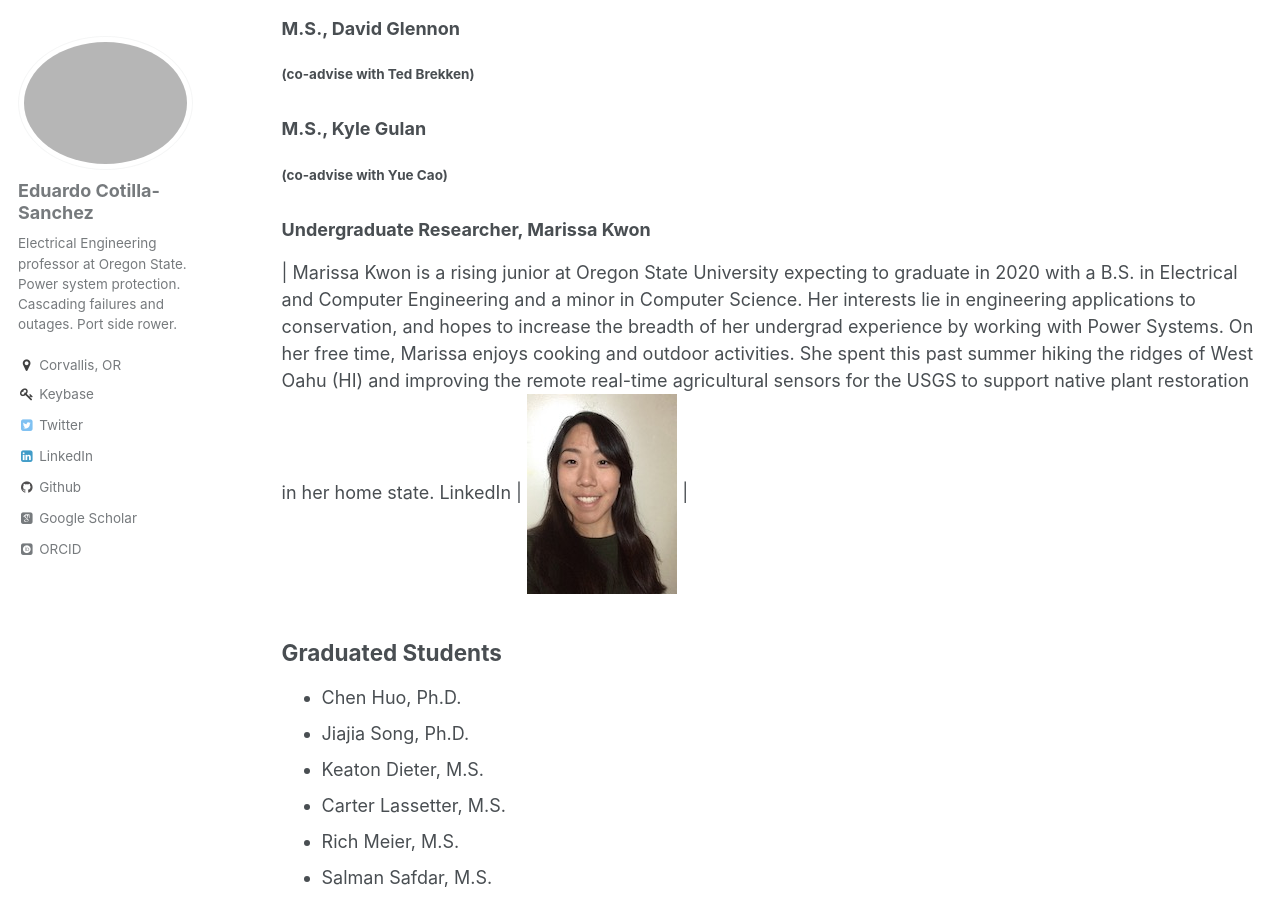
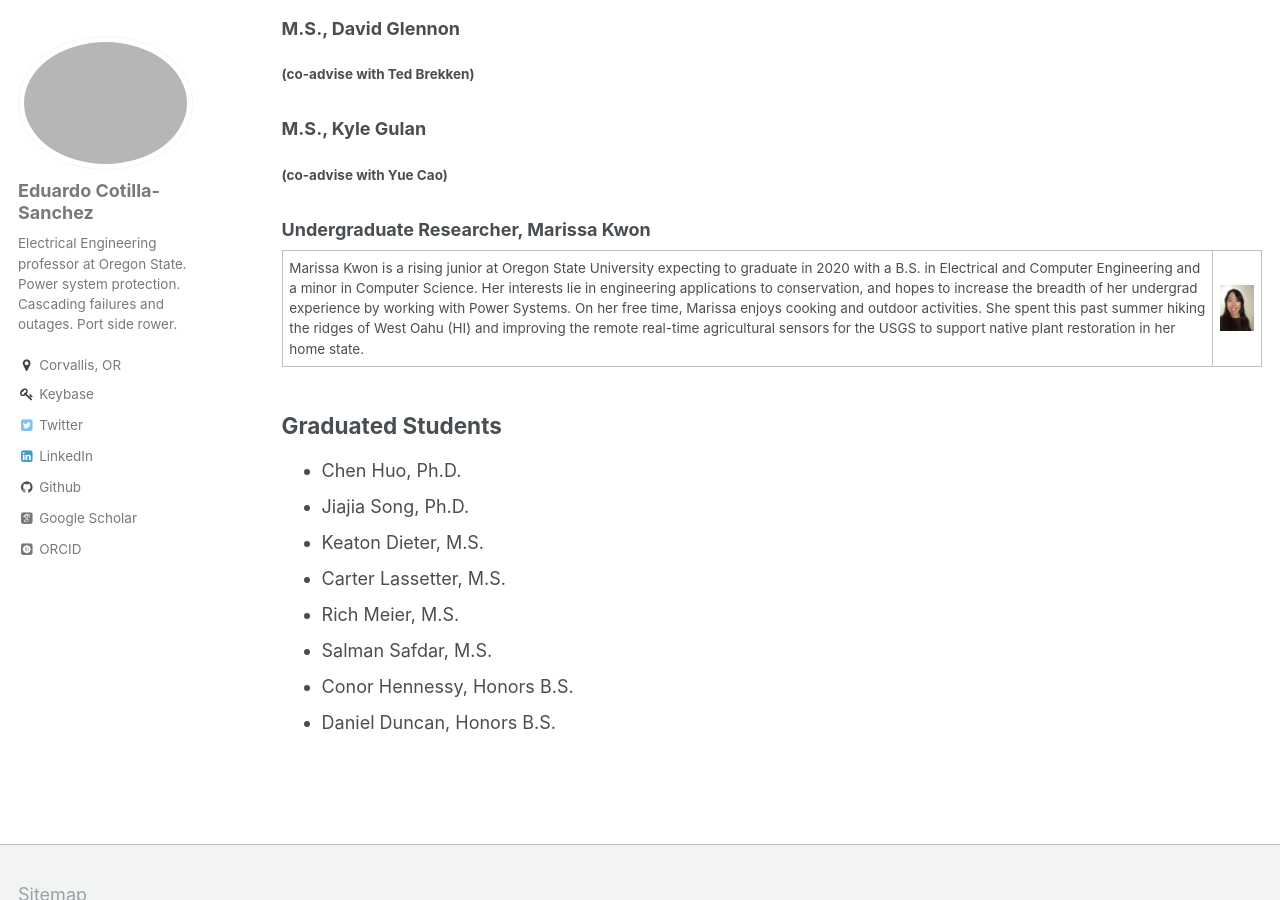
Before and after one commit to ecotillasanchez/ecotillasanchez.github.io, a Jekyll site: the page built from _pages/students.md, in a window 1280 px wide and 900 px high, scrolled down 654 px. Built offline with Jekyll 4.4.1, drawn with Linux system fonts in a browser that asks for light colours; some web fonts are replaced.

Commit message:
Tables por favor.

```diff
--- a/_pages/students.md
+++ b/_pages/students.md
@@ -30,7 +30,8 @@ author_profile: true
 ###### (co-advise with Yue Cao)
 
 ### Undergraduate Researcher, Marissa Kwon
-| Marissa Kwon is a rising junior at Oregon State University expecting to graduate in 2020 with a B.S. in Electrical and Computer Engineering and a minor in Computer Science. Her interests lie in engineering applications to conservation, and hopes to increase the breadth of her undergrad experience by working with Power Systems. On her free time, Marissa enjoys cooking and outdoor activities. She spent this past summer hiking the ridges of West Oahu (HI) and improving the remote real-time agricultural sensors for the USGS to support native plant restoration in her home state. [LinkedIn](https://www.linkedin.com/in/marissa-kwon-7a5731131) | ![Marissa Kwon](https://ecotillasanchez.github.io/files/marissa.jpeg) |
+
+| [Marissa Kwon](https://www.linkedin.com/in/marissa-kwon-7a5731131) is a rising junior at Oregon State University expecting to graduate in 2020 with a B.S. in Electrical and Computer Engineering and a minor in Computer Science. Her interests lie in engineering applications to conservation, and hopes to increase the breadth of her undergrad experience by working with Power Systems. On her free time, Marissa enjoys cooking and outdoor activities. She spent this past summer hiking the ridges of West Oahu (HI) and improving the remote real-time agricultural sensors for the USGS to support native plant restoration in her home state. | ![Marissa Kwon](https://ecotillasanchez.github.io/files/marissa.jpeg) |
 
 ## Graduated Students
 * Chen Huo, Ph.D.
```
